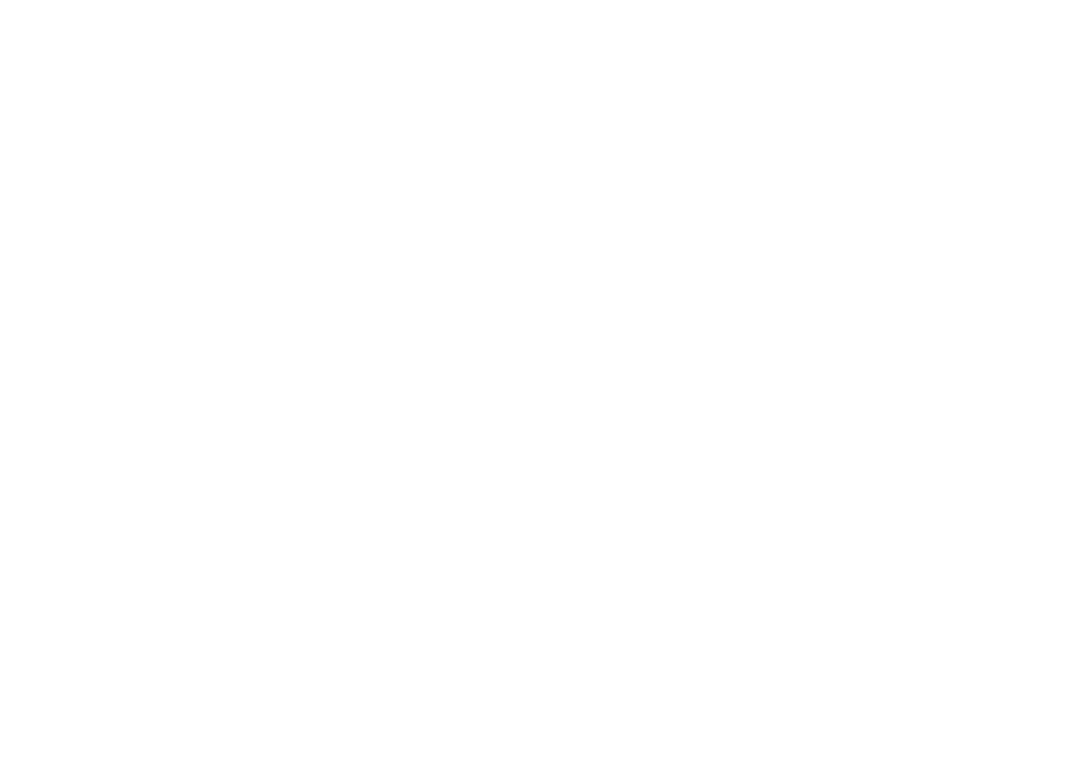
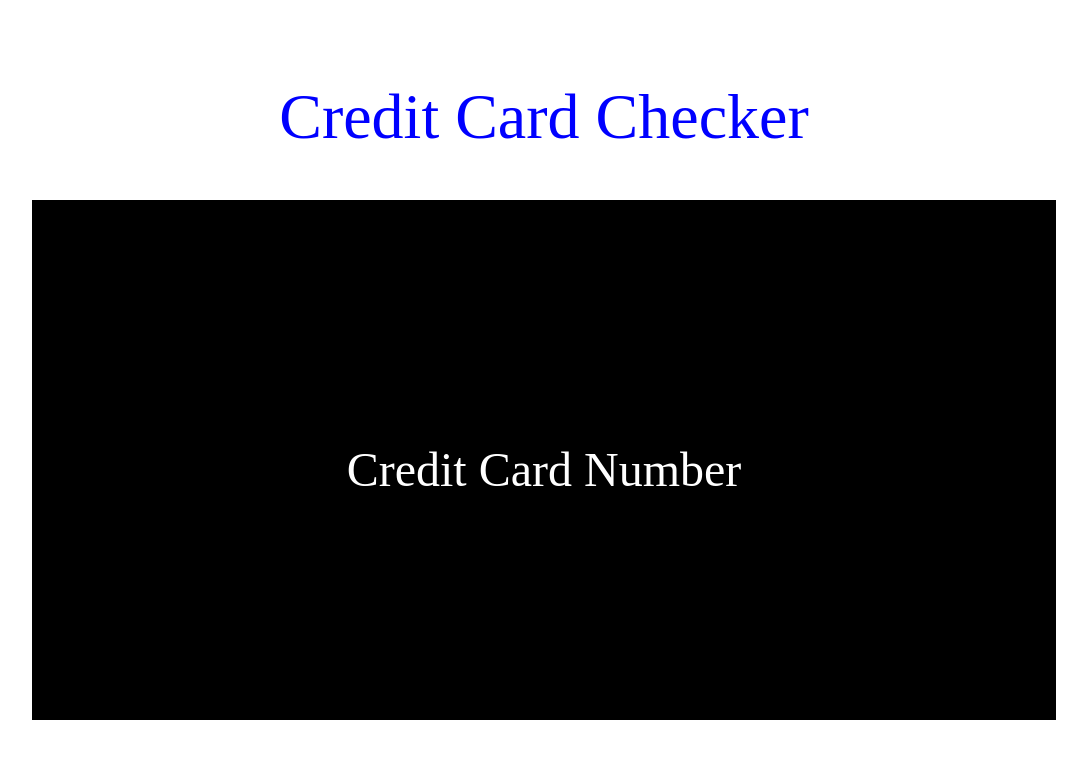
Before and after one commit to tomekgroos/creditCardChecker, a plain HTML site: page index.html in a window 1280 px wide. Shown: the whole page, without its empty margins (96-1183 px from the left). Drawn offline with Linux system fonts and the light colour scheme.

Commit message:
template for small app

```diff
--- a/index.html
+++ b/index.html
@@ -1,9 +1,21 @@
 <html>
 <head>
-<script src="main.js"></script>
+<script defer src="main.js"></script>
+<meta name="viewport" content="width=device-width, initial-scale=1.0" />
+<link rel="stylesheet" href="style.css" type="text/css">
 </head>
     <body onload="validateCard(valid1)">
-
+        <header>
+            <p>Credit Card Checker</p>
+        </header>
+            <section>
+            <div class="container">
+                <form>
+                    <label for="cardNumber">Please enter your credit card number</label>
+                    <p>Credit Card Number</p>
+                </form>
+            </div>
+        </section>
     </body>
 
 </html>
--- /dev/null
+++ b/style.css
@@ -0,0 +1,44 @@
+*{
+    box-sizing: border-box;
+    margin: 0;
+    padding: 0;
+}
+
+body{
+    background-color: white;
+}
+
+header{
+    position: absolute;
+    left: 50%;
+    top: 10%;
+    transform: translate(-50%);
+}
+
+header p{
+    font-size: 4rem;
+    color: blue;
+}
+
+section{
+    position: absolute;
+    top: 25%;
+    left: 50%;
+    width: 80vw;
+    height: 65vh;
+    transform: translate(-50%);
+}
+
+section p {
+    font-size: 3rem;
+    color: white;
+}
+
+.container{
+    display: flex;
+    align-items: center;
+    justify-content: center;
+    width: 100%;
+    height: 100%;
+    background-color: black;
+}
```
